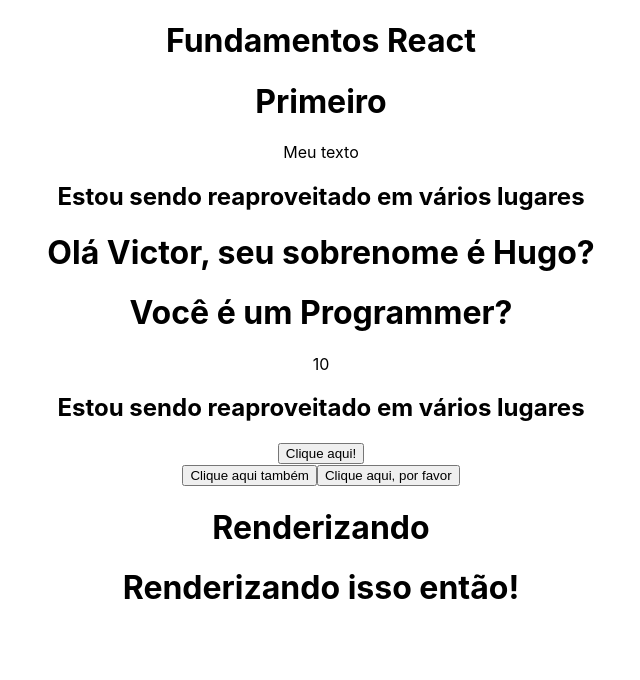
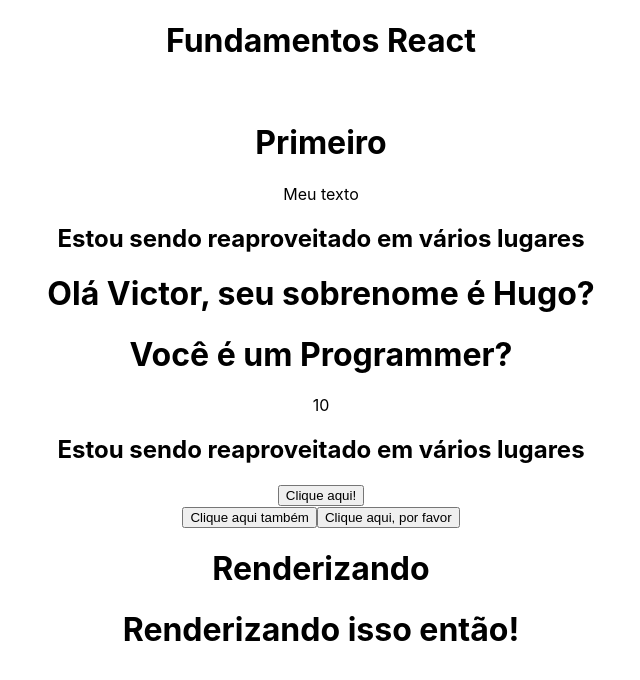
Before and after one commit to TorugoJS/estudos_react_udemy, a React (Create React App) app: page / in a window 1280 px wide. Shown: the top 680 px of the page, without its empty margins (319-959 px from the left). Built offline with nearby package versions, Linux system fonts and the light colour scheme.

Commit message:
estudos_react

```diff
--- a/src/App.js
+++ b/src/App.js
@@ -11,6 +11,12 @@
   return (
     <div className="App">
       <h1>Fundamentos React</h1>
+    {/*Imagem */}
+    <div>
+      <img src="" alt=""/>
+    </div>
+
+
       <FirstComponent />
       <TemplateExpressions />
       <Events />
--- a/src/components/Events.js
+++ b/src/components/Events.js
@@ -24,6 +24,7 @@
             <div>
                 <button onClick={handleClick}>Clique aqui!</button>
             </div>
+
             <div>
                 <button onClick={() => console.log('Clicou!')}>Clique aqui também</button>
                 <button onClick={() => {
--- a/src/components/FirstComponent.js
+++ b/src/components/FirstComponent.js
@@ -15,7 +15,9 @@
         <div>
             {/*Algum comentário */}
             <h1>Primeiro</h1>
+
             <p className="teste">Meu texto</p>
+
             <MyComponents />
         </div>
 
```
